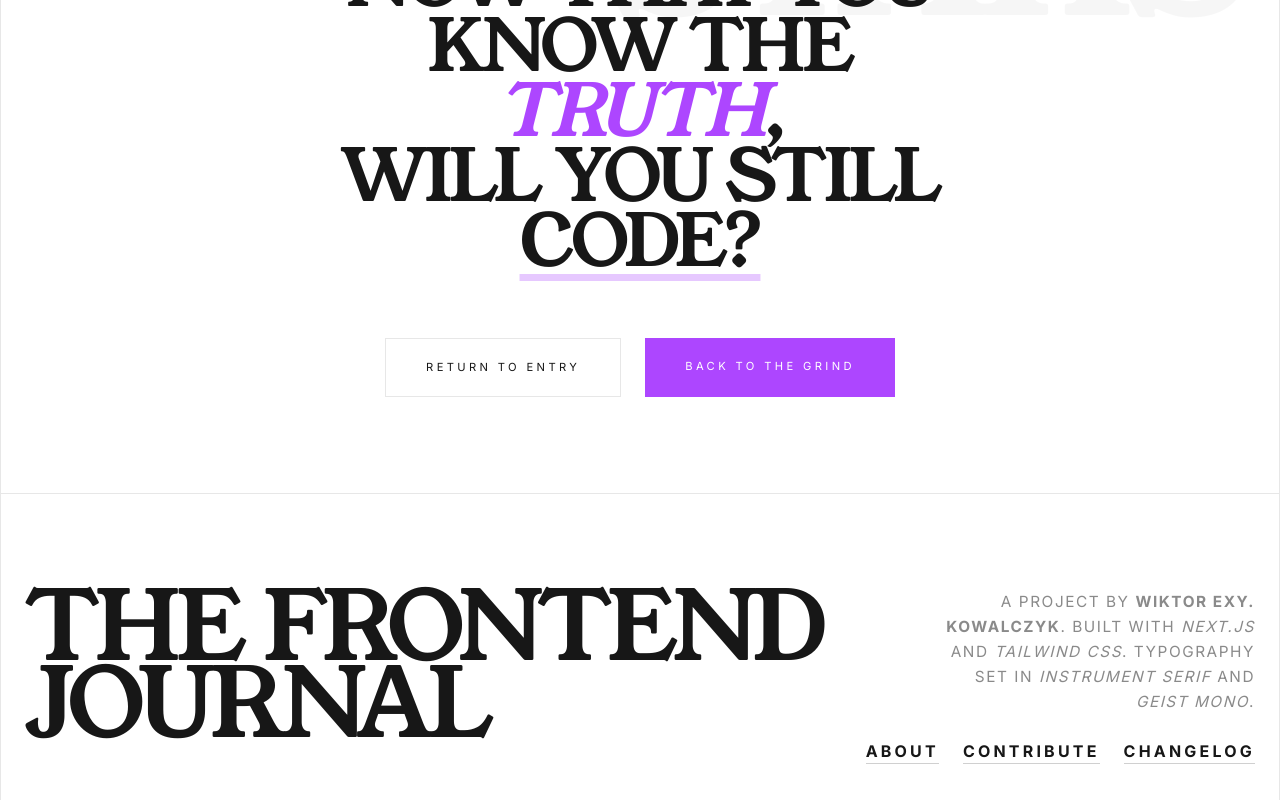
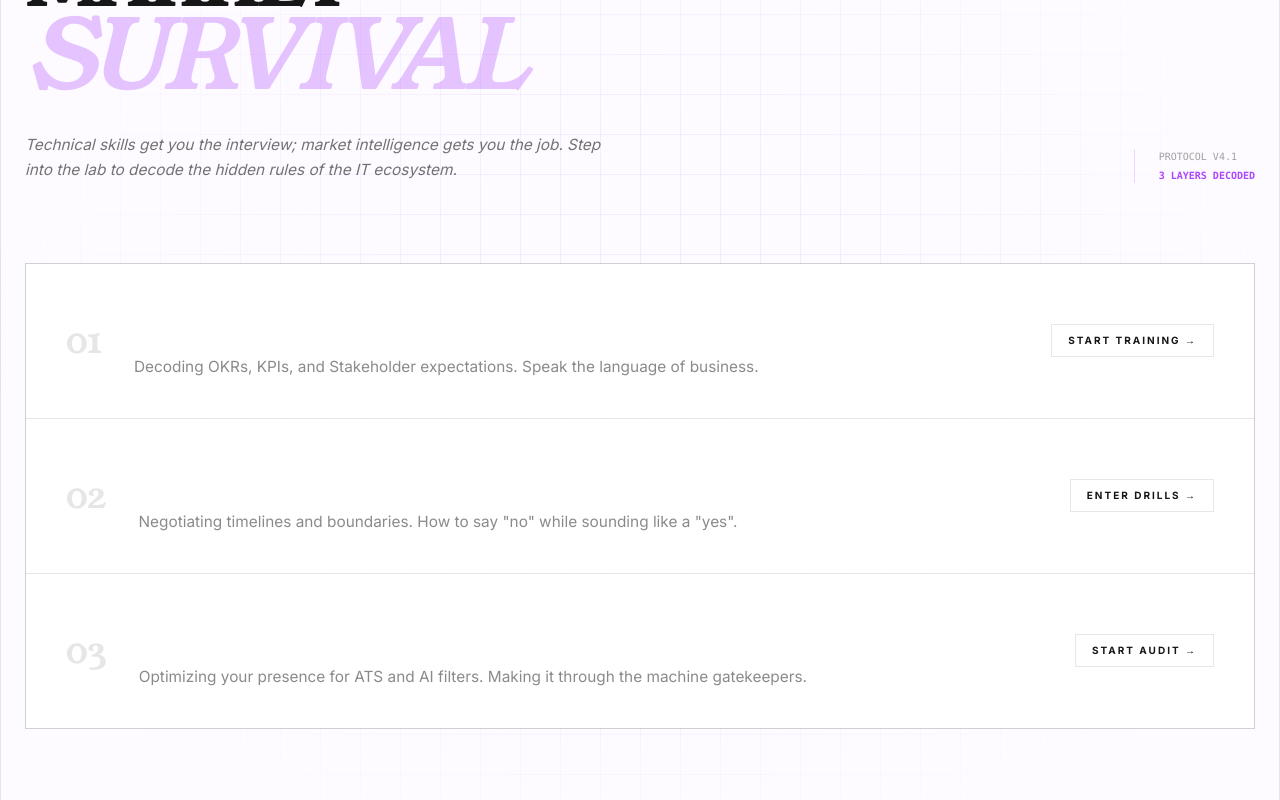
Before and after one commit to highimexy/it-shit, a Next.js app in the folder frontend/: page /reality-check in a window 1280 px wide. Shown: the part 2640-3440 px from the top of the page. Built offline with nearby package versions, Linux system fonts and the light colour scheme.

Commit message:
feat: add reality-check Page Roadmap section

```diff
--- a/frontend/app/reality-check/page.tsx
+++ b/frontend/app/reality-check/page.tsx
@@ -1,5 +1,6 @@
 'use client'
 
+import { BackgroundGrid } from '../components/BackgroundGrid'
 import { SectionDivider } from '../components/SectionDivider'
 import { SubpageHeader } from '../components/SubpageHeader'
 import { Container } from '../wrappers/Container'
@@ -247,6 +248,123 @@ export default function RealityCheckPage() {
 
       <SectionDivider />
 
+      {/* THE ACADEMY / ROADMAP */}
+      <section className="relative overflow-hidden bg-purple-500/2">
+        {/* IMPLEMENTACJA GRIDA W TLE - FIOLETOWY AKCENT (MARKET SPACE) */}
+        <BackgroundGrid color="rgb(168 85 247 / 0.1)" />
+
+        <Container>
+          <div className="relative z-10 px-6 py-24">
+            <div className="flex flex-col gap-8 lg:flex-row lg:items-end lg:justify-between">
+              <div className="max-w-xl text-left">
+                <span className="text-fluid-small font-sans font-bold tracking-[0.4em] text-purple-500 uppercase">
+                  The Academy
+                </span>
+                <h2 className="text-fluid-h2 mt-4 font-serif leading-none tracking-tighter uppercase">
+                  Market <br />
+                  <span className="text-fluid-h1 text-purple-500 italic opacity-30">Survival</span>
+                </h2>
+                <p className="text-fluid-p mt-8 font-sans leading-relaxed italic opacity-60">
+                  Technical skills get you the interview; market intelligence gets you the job. Step
+                  into the lab to decode the hidden rules of the IT ecosystem.
+                </p>
+              </div>
+              <div className="hidden border-l border-purple-500/20 pl-6 text-left lg:block">
+                <span className="block font-mono text-[10px] uppercase opacity-40">
+                  Protocol v4.1
+                </span>
+                <span className="mt-1 block font-mono text-[10px] font-bold text-purple-500 uppercase">
+                  3 Layers Decoded
+                </span>
+              </div>
+            </div>
+
+            {/* ROADMAP STEPS GRID */}
+            <div className="bg-foreground/10 border-foreground/10 mt-20 grid gap-px border text-left">
+              {/* STEP 01 - CORPORATE LEXICON */}
+              <Link
+                href="/reality-check/lexicon"
+                className="group bg-background relative p-10 transition-colors hover:bg-purple-500/3"
+              >
+                <div className="flex flex-col justify-between gap-6 md:flex-row md:items-center">
+                  <div className="flex items-center gap-8">
+                    <span className="font-serif text-4xl opacity-10 transition-all group-hover:text-purple-500 group-hover:opacity-100">
+                      01
+                    </span>
+                    <div>
+                      <h3 className="font-sans font-bold tracking-widest text-white uppercase">
+                        Corporate Lexicon
+                      </h3>
+                      <p className="mt-2 text-sm opacity-50">
+                        Decoding OKRs, KPIs, and Stakeholder expectations. Speak the language of
+                        business.
+                      </p>
+                    </div>
+                  </div>
+                  <span className="border-foreground/10 border px-4 py-2 text-[10px] font-bold tracking-[0.2em] uppercase transition-colors group-hover:border-purple-500">
+                    Start Training →
+                  </span>
+                </div>
+              </Link>
+
+              {/* STEP 02 - NEGOTIATION DRILLS */}
+              <Link
+                href="/reality-check/negotiation"
+                className="group bg-background relative p-10 transition-colors hover:bg-purple-500/3"
+              >
+                <div className="flex flex-col justify-between gap-6 md:flex-row md:items-center">
+                  <div className="flex items-center gap-8">
+                    <span className="font-serif text-4xl opacity-10 transition-all group-hover:text-purple-500 group-hover:opacity-100">
+                      02
+                    </span>
+                    <div>
+                      <h3 className="font-sans font-bold tracking-widest text-white uppercase">
+                        The "ASAP" Drills
+                      </h3>
+                      <p className="mt-2 text-sm opacity-50">
+                        Negotiating timelines and boundaries. How to say "no" while sounding like a
+                        "yes".
+                      </p>
+                    </div>
+                  </div>
+                  <span className="border-foreground/10 border px-4 py-2 text-[10px] font-bold tracking-[0.2em] uppercase transition-colors group-hover:border-purple-500">
+                    Enter Drills →
+                  </span>
+                </div>
+              </Link>
+
+              {/* STEP 03 - THE AI FILTER */}
+              <Link
+                href="/reality-check/ai-filter"
+                className="group bg-background relative p-10 transition-colors hover:bg-purple-500/3"
+              >
+                <div className="flex flex-col justify-between gap-6 md:flex-row md:items-center">
+                  <div className="flex items-center gap-8">
+                    <span className="font-serif text-4xl opacity-10 transition-all group-hover:text-purple-500 group-hover:opacity-100">
+                      03
+                    </span>
+                    <div>
+                      <h3 className="font-sans font-bold tracking-widest text-white uppercase">
+                        The AI Shield
+                      </h3>
+                      <p className="mt-2 text-sm opacity-50">
+                        Optimizing your presence for ATS and AI filters. Making it through the
+                        machine gatekeepers.
+                      </p>
+                    </div>
+                  </div>
+                  <span className="border-foreground/10 border px-4 py-2 text-[10px] font-bold tracking-[0.2em] uppercase transition-colors group-hover:border-purple-500">
+                    Start Audit →
+                  </span>
+                </div>
+              </Link>
+            </div>
+          </div>
+        </Container>
+      </section>
+
+      <SectionDivider />
+
       {/* FINAL CALL TO ACTION */}
       <section className="text-center">
         <Container>
```
